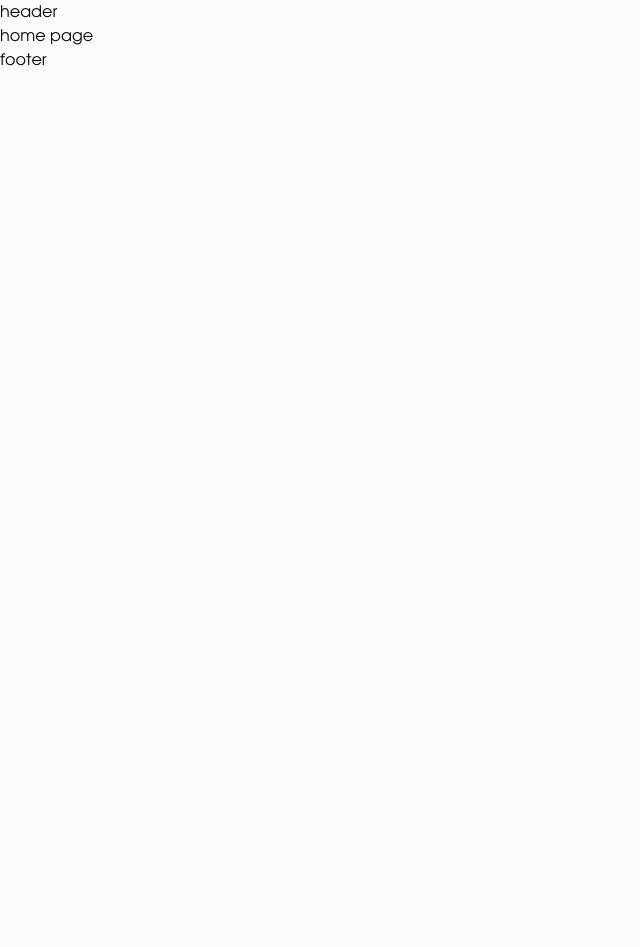
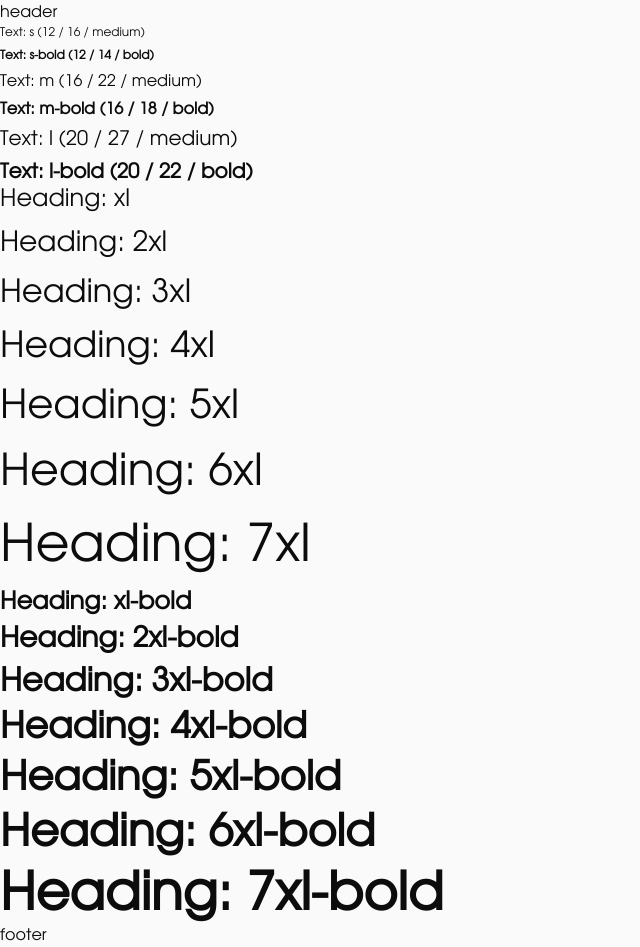
Before and after one commit to quinx-it/learnizy-frontend, a Next.js app: page / in a window 1280 px wide. Shown: the whole page, without its empty margins (0-640 px from the left). Before the commit the page ends 800 px from the top, so only its background shows below. Built offline with nearby package versions, Linux system fonts and the light colour scheme.

Commit message:
feat: typography

```diff
--- a/src/app/globals.css
+++ b/src/app/globals.css
@@ -2,6 +2,15 @@
 @import 'tw-animate-css';
 
 @custom-variant dark (&:is(.dark *));
+
+
+@font-face {
+  font-family: 'Montserrat';
+  src: url('/fonts/Montserrat-Regular.ttf') format('truetype');
+  font-weight: 500;
+  font-style: normal;
+  font-display: swap;
+}
 
 html,
 body {
--- a/src/shared/app-pages/home-page/home-page.tsx
+++ b/src/shared/app-pages/home-page/home-page.tsx
@@ -1,9 +1,39 @@
+import { Heading, Text } from '@/shared/ui/typography';
 import React from 'react';
 
 export const HomePage = () => {
   return (
     <React.Fragment>
-      <h1>home page</h1>
+      {/* text */}
+      <div className="space-y-2 bg">
+        <Text variant="s">Text: s (12 / 16 / medium)</Text>
+        <Text variant="s-bold">Text: s-bold (12 / 14 / bold)</Text>
+
+        <Text variant="m">Text: m (16 / 22 / medium)</Text>
+        <Text variant="m-bold">Text: m-bold (16 / 18 / bold)</Text>
+
+        <Text variant="l">Text: l (20 / 27 / medium)</Text>
+        <Text variant="l-bold">Text: l-bold (20 / 22 / bold)</Text>
+      </div>
+
+      {/* HEADING VARIANTS */}
+      <div className="space-y-2">
+        <Heading variant="xl">Heading: xl</Heading>
+        <Heading variant="2xl">Heading: 2xl</Heading>
+        <Heading variant="3xl">Heading: 3xl</Heading>
+        <Heading variant="4xl">Heading: 4xl</Heading>
+        <Heading variant="5xl">Heading: 5xl</Heading>
+        <Heading variant="6xl">Heading: 6xl</Heading>
+        <Heading variant="7xl">Heading: 7xl</Heading>
+
+        <Heading variant="xl-bold">Heading: xl-bold</Heading>
+        <Heading variant="2xl-bold">Heading: 2xl-bold</Heading>
+        <Heading variant="3xl-bold">Heading: 3xl-bold</Heading>
+        <Heading variant="4xl-bold">Heading: 4xl-bold</Heading>
+        <Heading variant="5xl-bold">Heading: 5xl-bold</Heading>
+        <Heading variant="6xl-bold">Heading: 6xl-bold</Heading>
+        <Heading variant="7xl-bold">Heading: 7xl-bold</Heading>
+      </div>
     </React.Fragment>
   );
 };
--- a/src/shared/ui/typography/typography.tsx
+++ b/src/shared/ui/typography/typography.tsx
@@ -1,38 +1,48 @@
 'use client';
-
 import * as React from 'react';
 import { cva, type VariantProps } from 'class-variance-authority';
 import { cn } from '@/shared/lib/utils';
-const headingVariants = cva('font-nunito leading-normal transition-colors', {
+
+
+const headingVariants = cva('leading-normal transition-colors', {
   variants: {
     variant: {
-      'minor-6xl':
-        'text-[32px] sm:text-[40px] md:text-[44px] leading-9 sm:leading-12.5 md:leading-13 font-normal',
-      'minor-5xl':
-        'text-[32px] sm:text-[32px] md:text-[40px] leading-9 sm:leading-10 md:leading-12.5 font-normal',
-      'minor-4xl': 'text-[24px] leading-[26px] font-normal',
-      'minor-3xl': 'text-[28px] sm:text-[32px] leading-8 sm:leading-10 font-normal',
-      'minor-2xl': 'text-[24px] sm:text-[28px] leading-6.5 sm:leading-8 font-normal',
-      'minor-xl':
-        'text-[16px] sm:text-[20px] md:text-[24px] leading-4.5 sm:leading-5.5 md:leading-6.5 font-normal',
+      xl: 'text-[24px] leading-[33px] font-medium',
+      '2xl': 'text-[28px] leading-[38px] font-medium',
+      '3xl': 'text-[32px] leading-[44px] font-medium',
+      '4xl': 'text-[36px] leading-[49px] font-medium',
+      '5xl': 'text-[40px] leading-[55px] font-medium',
+      '6xl': 'text-[44px] leading-[60px] font-medium',
+      '7xl': 'text-[52px] leading-[71px] font-medium',
+
+      'xl-bold': 'text-[24px] leading-[26px] font-bold',
+      '2xl-bold': 'text-[28px] leading-[32px] font-bold',
+      '3xl-bold': 'text-[32px] leading-[36px] font-bold',
+      '4xl-bold': 'text-[36px] leading-[40px] font-bold',
+      '5xl-bold': 'text-[40px] leading-[46px] font-bold',
+      '6xl-bold': 'text-[44px] leading-[48px] font-bold',
+      '7xl-bold': 'text-[52px] leading-[58px] font-bold',
     },
   },
   defaultVariants: {
-    variant: 'minor-6xl',
+    variant: 'xl',
   },
 });
 
-const textVariants = cva('font-nunito leading-normal transition-colors', {
+const textVariants = cva('leading-normal transition-colors', {
   variants: {
     variant: {
-      'l-20': 'text-[16px] md:text-[20px] leading-4.5 md:leading-5.5 font-normal',
-      'm-16': 'text-[12px] md:text-[16px] leading-4 md:leading-4.5 font-normal',
-      'xs-12': 'text-[12px] leading-4 font-normal',
-      's-14': 'text-[14px] leading-[17px] font-normal',
+      s: 'text-[12px] leading-[16px] font-medium',
+      m: 'text-[16px] leading-[22px] font-medium',
+      l: 'text-[20px] leading-[27px] font-medium',
+
+      's-bold': 'text-[12px] leading-[14px] font-bold',
+      'm-bold': 'text-[16px] leading-[18px] font-bold',
+      'l-bold': 'text-[20px] leading-[22px] font-bold',
     },
   },
   defaultVariants: {
-    variant: 'm-16',
+    variant: 's',
   },
 });
 
```
Also changed, not shown: src/app/fonts/Montserrat-Regular.ttf (added).
